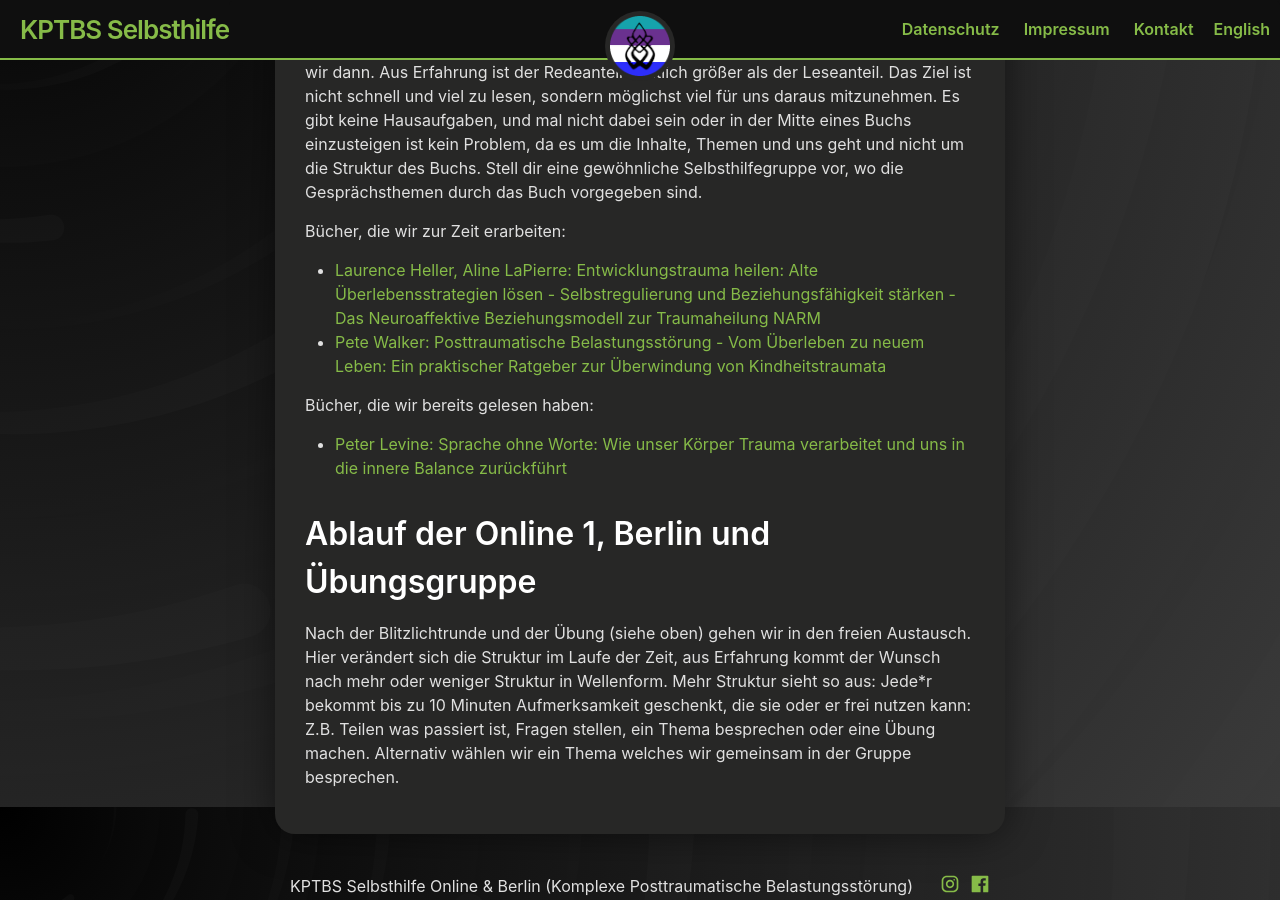
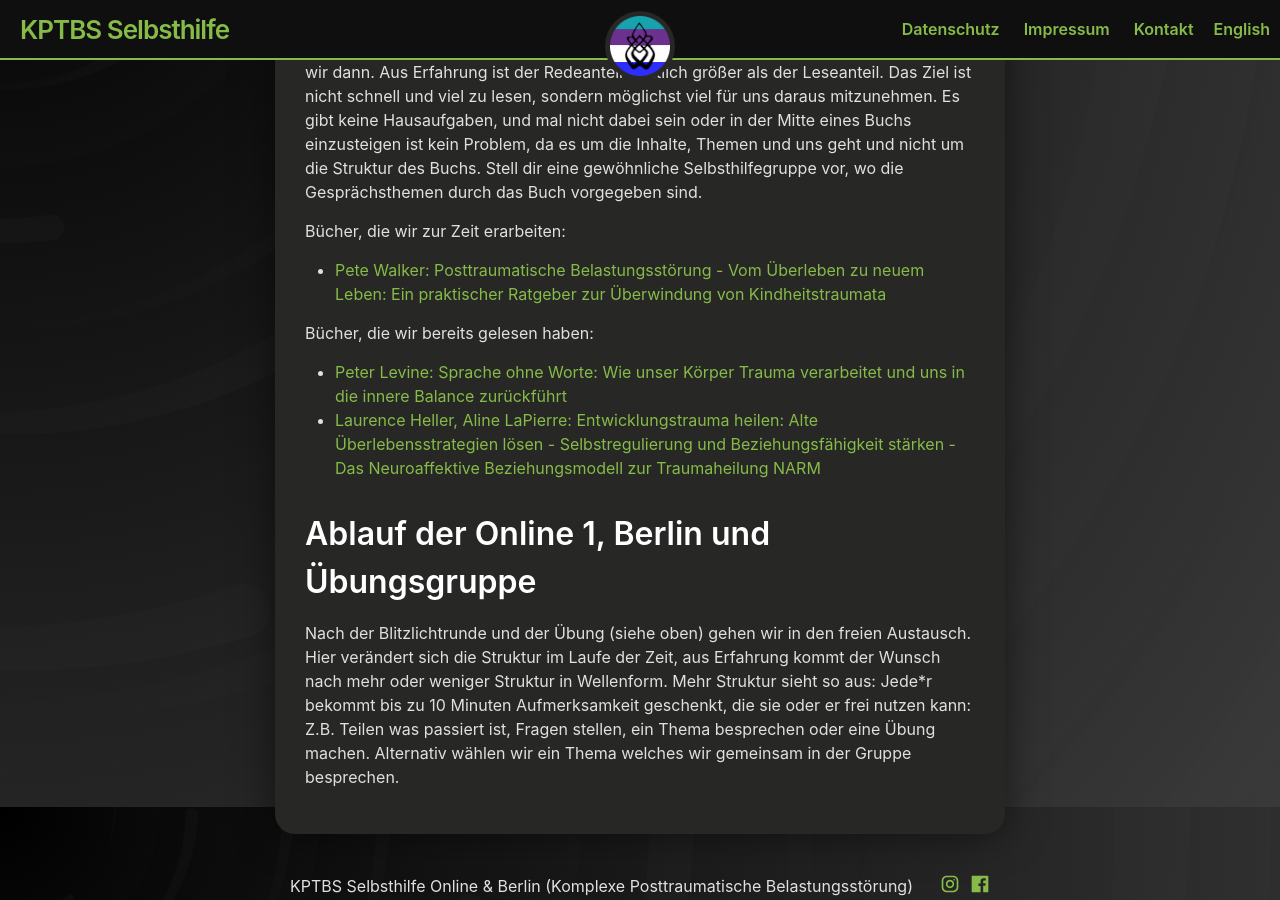
Before and after one commit to 3xz/k-ptbs, a Jekyll site: the page built from _posts/2023-07-12-ablauf.md, in a window 1280 px wide and 900 px high, scrolled down 1113 px. Built offline with Jekyll 4.4.1, drawn with Linux system fonts in a browser that asks for light colours.

```diff
--- a/_posts/2023-07-12-ablauf.md
+++ b/_posts/2023-07-12-ablauf.md
@@ -21,12 +21,12 @@ Nach der Blitzlichtrunde und der Übung (siehe oben) lesen wir einen Absatz/halb
 
 Bücher, die wir zur Zeit erarbeiten:
 
-- [Laurence Heller, Aline LaPierre: Entwicklungstrauma heilen: Alte Überlebensstrategien lösen - Selbstregulierung und Beziehungsfähigkeit stärken - Das Neuroaffektive Beziehungsmodell zur Traumaheilung NARM](https://www.amazon.de/dp/3466309220/)
 - [Pete Walker: Posttraumatische Belastungsstörung - Vom Überleben zu neuem Leben: Ein praktischer Ratgeber zur Überwindung von Kindheitstraumata](https://www.amazon.de/dp/3962570756/)
 
 Bücher, die wir bereits gelesen haben:
 
 - [Peter Levine: Sprache ohne Worte: Wie unser Körper Trauma verarbeitet und uns in die innere Balance zurückführt](https://www.amazon.de/dp/3466309182/)
+- [Laurence Heller, Aline LaPierre: Entwicklungstrauma heilen: Alte Überlebensstrategien lösen - Selbstregulierung und Beziehungsfähigkeit stärken - Das Neuroaffektive Beziehungsmodell zur Traumaheilung NARM](https://www.amazon.de/dp/3466309220/)
 
 ## Ablauf der Online 1, Berlin und Übungsgruppe
 Nach der Blitzlichtrunde und der Übung (siehe oben) gehen wir in den freien Austausch. Hier verändert sich die Struktur im Laufe der Zeit, aus Erfahrung kommt der Wunsch nach mehr oder weniger Struktur in Wellenform.
```
